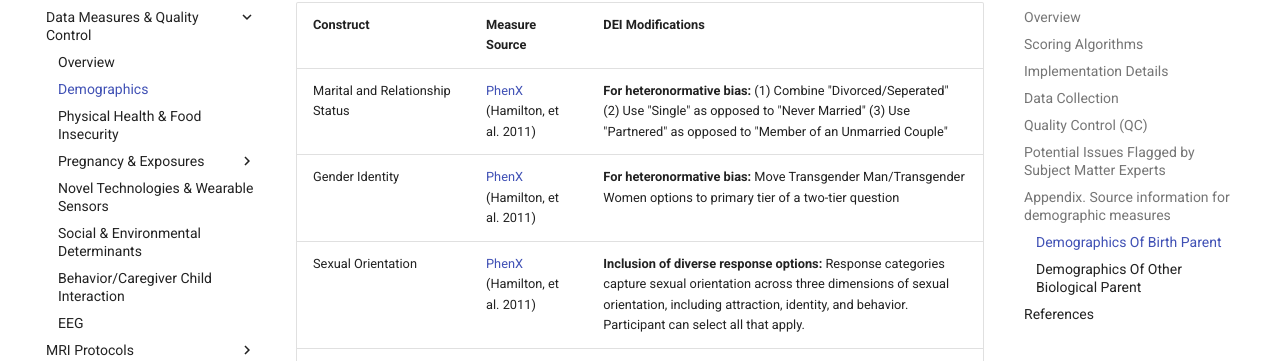
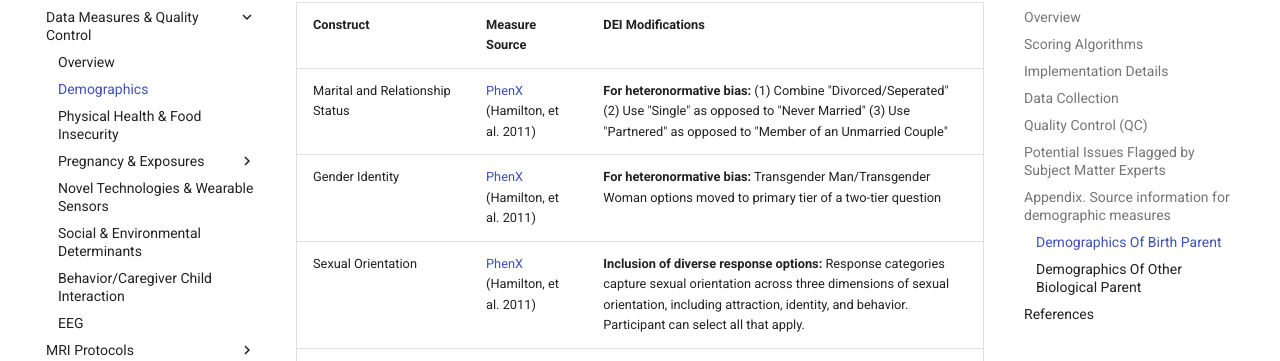
Before and after one commit to mattcieslak/hbcd-docs, an MkDocs documentation site: the page built from docs/measures/demographics.md, in a window 1280 px wide and 900 px high, scrolled down 2155 px. Shown: the part 91-452 px from the top of the window. Built offline with MkDocs 1.6.1 and Material for MkDocs 9.7.7, drawn with Linux system fonts in a browser that asks for light colours.

Commit message:
Update demographics.md

```diff
--- a/docs/measures/demographics.md
+++ b/docs/measures/demographics.md
@@ -40,7 +40,7 @@ From [Cioffredi et al, *Developmental Cognitive Neuroscience,* 2024](https://www
 | **Construct** | **Measure Source** | **DEI Modifications** |
 | :---- | :---- | :-- |
 | Marital and Relationship Status | [PhenX](https://www.phenxtoolkit.org/protocols/view/10903) (Hamilton, et al. 2011) | **For heteronormative bias:** (1) Combine "Divorced/Seperated" (2) Use "Single" as opposed to "Never Married" (3) Use "Partnered" as opposed to "Member of an Unmarried Couple"
-| Gender Identity | [PhenX](https://www.phenxtoolkit.org/protocols/view/11801) (Hamilton, et al. 2011) | **For heteronormative bias:** Move Transgender Man/Transgender Women options to primary tier of a two-tier question |
+| Gender Identity | [PhenX](https://www.phenxtoolkit.org/protocols/view/11801) (Hamilton, et al. 2011) | **For heteronormative bias:** Transgender Man/Transgender Woman options moved to primary tier of a two-tier question |
 | Sexual Orientation | [PhenX](https://www.phenxtoolkit.org/protocols/view/11701) (Hamilton, et al. 2011) | **Inclusion of diverse response options:** Response categories capture sexual orientation across three dimensions of sexual orientation, including attraction, identity, and behavior. Participant can select all that apply. |
 | Primary Residence | HBCD (Cioffredi, et al. 2024) | **Destigmatization of diverse living situations:** Inclusion of options for individuals in treatment facilities, shelters, or unhoused |
 | Years At Current Address | HBCD (Cioffredi, et al. 2024) | None  |
```
